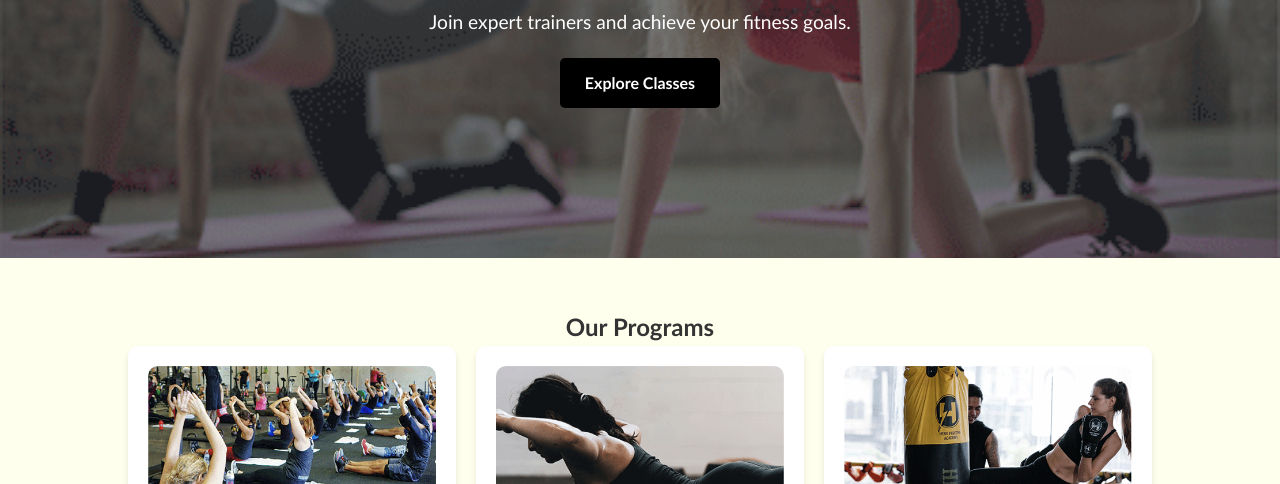
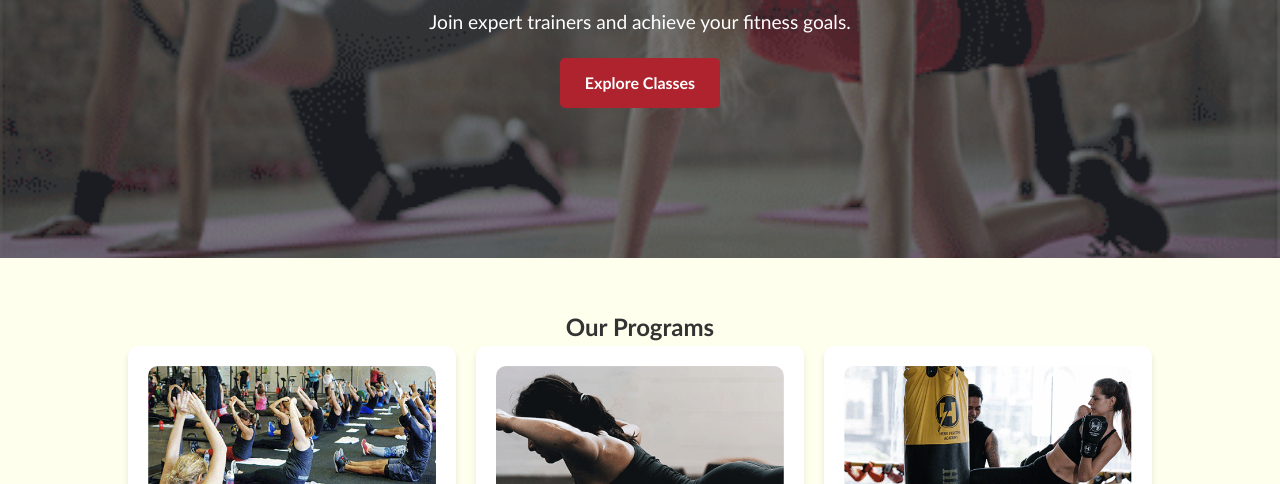
Before and after one commit to steveoduortech/abc, a plain HTML site: page index.html in a window 1280 px wide. Shown: the part 316-800 px from the top of the page. Drawn offline with Linux system fonts and the light colour scheme.

Commit message:
Update styles.css

```diff
--- a/styles.css
+++ b/styles.css
@@ -1,5 +1,5 @@
 :root {
-    --primary-color: #000;
+    --primary-color: #AE232D;
     --secondary-color: #333;
     --light-gray: #ffffee;
     --dark-gray: #444;
```
